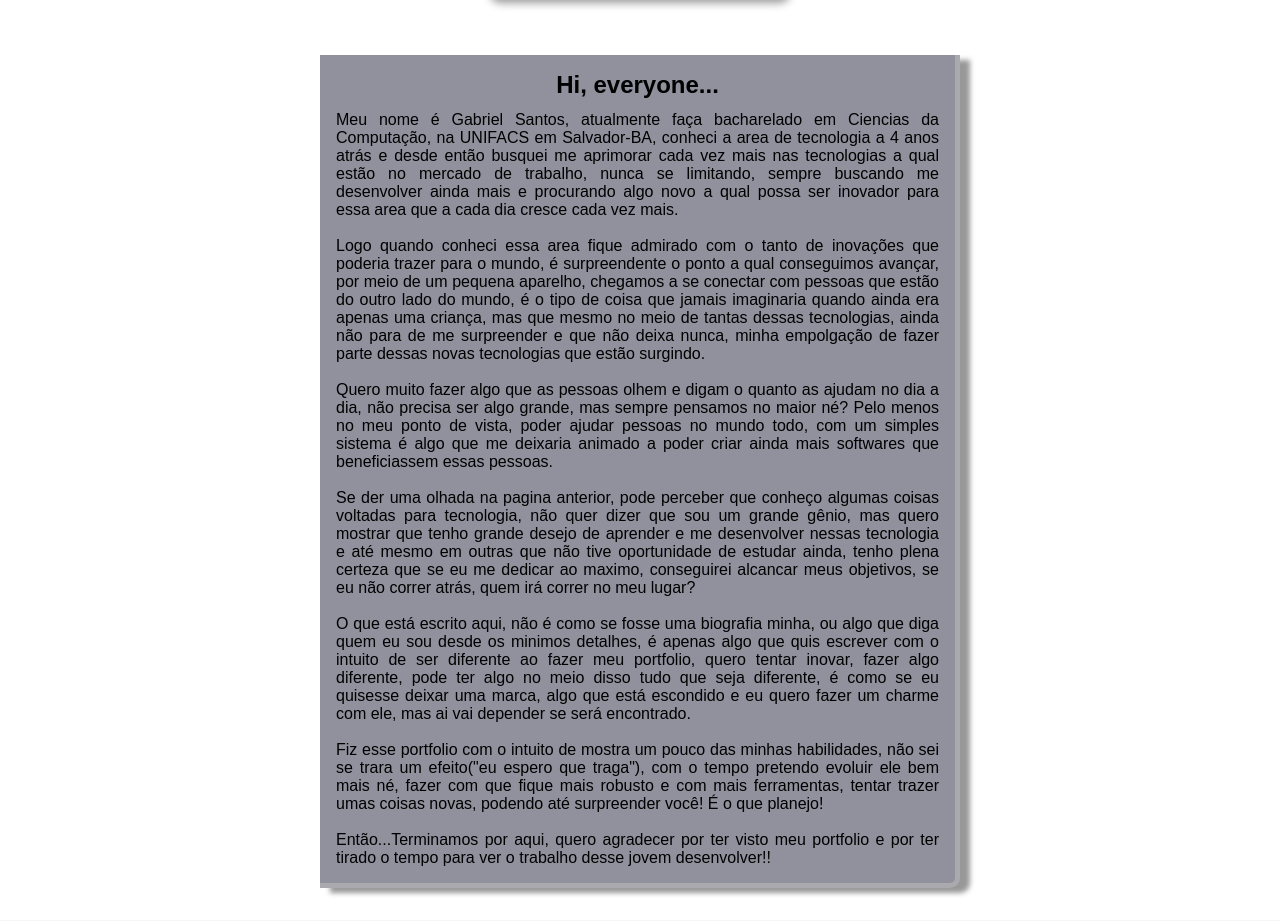
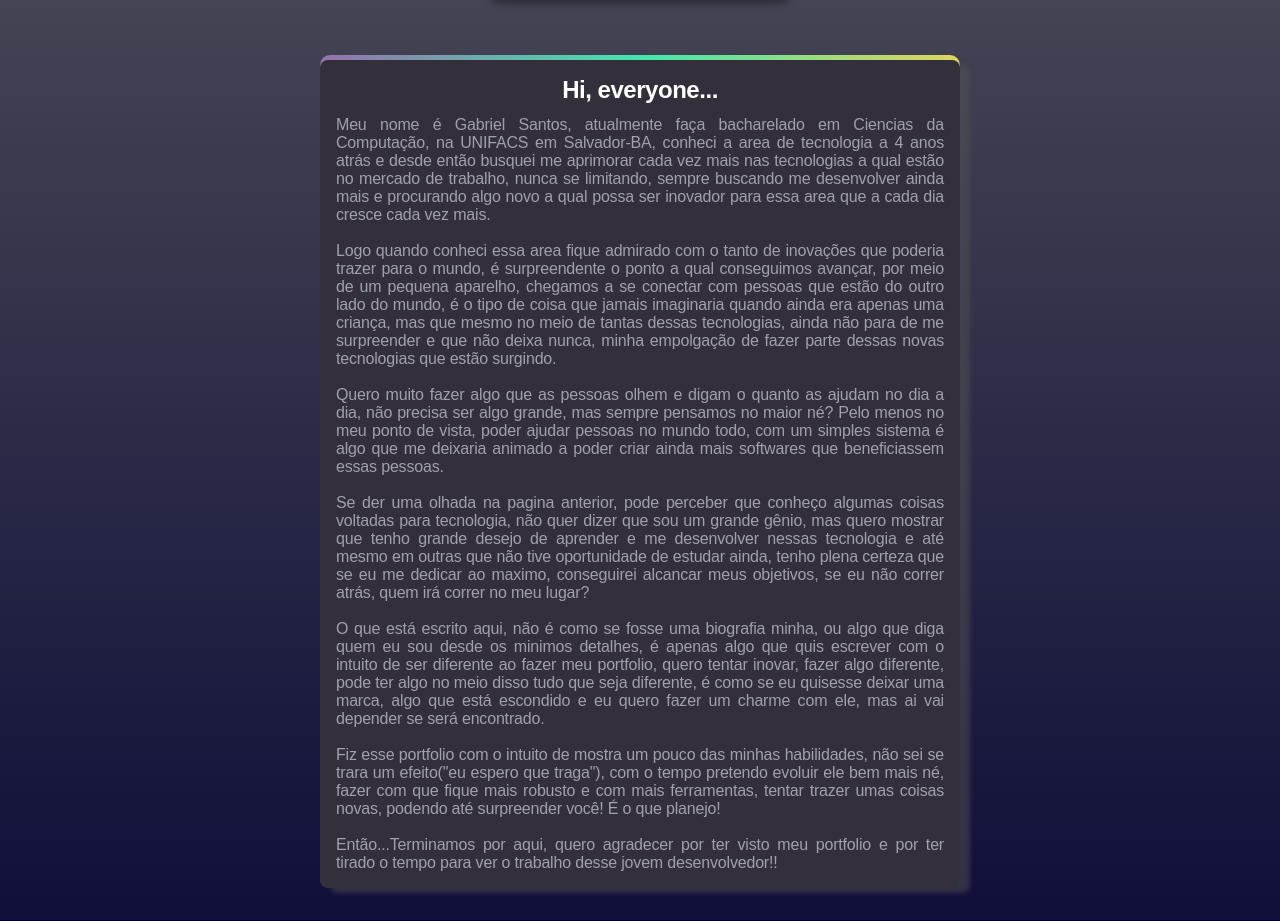
Before and after one commit to gabrielsantos969/My_portfolio, a Django app: page /about_me/ in a window 1280 px wide. Shown: the part 561-1482 px from the top of the page. Run offline with Django 4.2, Linux system fonts and the light colour scheme.

Commit message:
Termino de ajustes na tela de  about-me

```diff
--- a/my_portfolio/templates/about_me.html
+++ b/my_portfolio/templates/about_me.html
@@ -57,6 +57,7 @@
   </div>
 
   <!-- Card com algumas informações -->
+  <div class="super-card-about">
     <div class="card-about-me">
       <h2>Hi, everyone...</h2>
       <p>Meu nome é Gabriel Santos, atualmente faça bacharelado em Ciencias da Computação, na UNIFACS em Salvador-BA,
@@ -89,8 +90,9 @@
         novas, podendo até surpreender você! É o que planejo!
         <br><br>
         Então...Terminamos por aqui, quero agradecer por ter visto meu portfolio e por ter tirado o tempo para ver o trabalho desse
-      jovem desenvolver!!
+        jovem desenvolvedor!!
       </p>
+    </div>
   </div>
 
 </div>
--- a/static/my_portfolio/css/about-me.css
+++ b/static/my_portfolio/css/about-me.css
@@ -1,3 +1,18 @@
+body{
+  background: linear-gradient(to bottom, rgb(100, 100, 100), rgb(0, 0, 50))
+}
+/* Classe da tela completa */
+.super-content {
+  justify-content: center;
+  text-align: center;
+
+}
+.super-content h1{
+  font-family: 'Roboto Condensed', sans-serif;
+  cursor: default;
+  margin: 1rem;
+}
+
 /* Botão de voltar para a pagina */
 .back-button {
   position: relative;
@@ -19,16 +34,15 @@
   max-width: 100%;
   width: 100%;
   height: 12vh;
+
 }
-
-
 
 .title {
   flex-grow: 1;
   text-align: center;
   font-size: 24px;
   padding: 12px;
-
+  color: #fff;
 }
 
 .arrow-left {
@@ -42,15 +56,6 @@
   border-bottom: 2px solid white;
 }
 
-.super-content {
-    justify-content: center;
-    text-align: center;
-}
-.super-content h1{
-    font-family: 'Roboto Condensed', sans-serif;
-    cursor: default;
-    margin: 1rem;
-}
 
 /* Card de imagens */
 .card {
@@ -96,25 +101,36 @@
   transform: translateY(-10px);
 }
 
+/* Super card about */
+.super-card-about{
+  color: #fff;
+  background-image: linear-gradient(90deg, #9572AD 0%, #43E7AD 50.52%, #E2D45C 100%);
+  margin: 2rem 20rem 2rem 20rem;
+  padding-top: 5px;
+  border-radius: 10px;
+}
 
+/* CSS do card about-me */
 .card-about-me {
-  background-color: rgb(145, 145, 158);
+  background-color: #33303b;
   padding: 1rem;
-  margin: 2rem 20rem 2rem 20rem;
-  border-bottom: 5px solid rgba(185, 185, 185, 0.6);
-  border-right: 5px solid rgba(185, 185, 185, 0.6);
-  border-radius: 0 0 10px 0;
-  box-shadow: 10px 5px 5px rgba(49, 49, 49, 0.5);
+  border-radius: 8px;
+  box-shadow: 10px 5px 5px rgba(83, 83, 83, 0.5);
 }
 
 .card-about-me h2{
+  letter-spacing: -0.47px;
   cursor: default;
 }
 .card-about-me p{
   text-align: justify;
   padding-top: 12px;
+  letter-spacing: -0.18px;
+  color: #A1A1AA;
   cursor: default;
 }
+
+/* Responsividade da pagina */
 
 @media (max-width: 768px) {
 
--- a/static/my_portfolio/css/footer.css
+++ b/static/my_portfolio/css/footer.css
@@ -1,6 +1,5 @@
 footer {
-  background-color: #F5F5F5;
-
+  background: linear-gradient(to bottom, rgb(0, 0, 50), rgb(100, 100, 100));
   padding: 20px;
   text-align: center;
 }
@@ -22,6 +21,10 @@ footer {
 .footer-content {
   max-width: 500px;
   margin-top: 20px;
+}
+
+.footer-content p {
+  color: white;
 }
 
 
@@ -49,7 +52,6 @@ footer {
 
 .button-group-footer a img{
   height: 38px;
-
   border-radius: 50%;
   box-shadow: 0px 5px 10px rgba(0, 0, 0, 0.3);
 }
```
Lines whose indentation alone changed are shown as unchanged.
